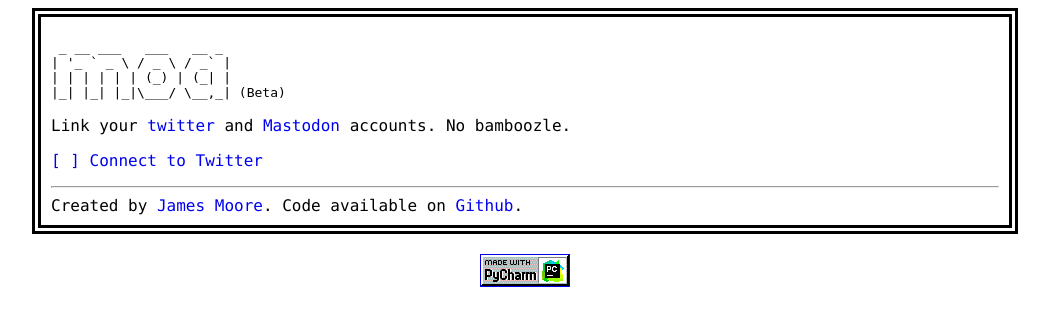
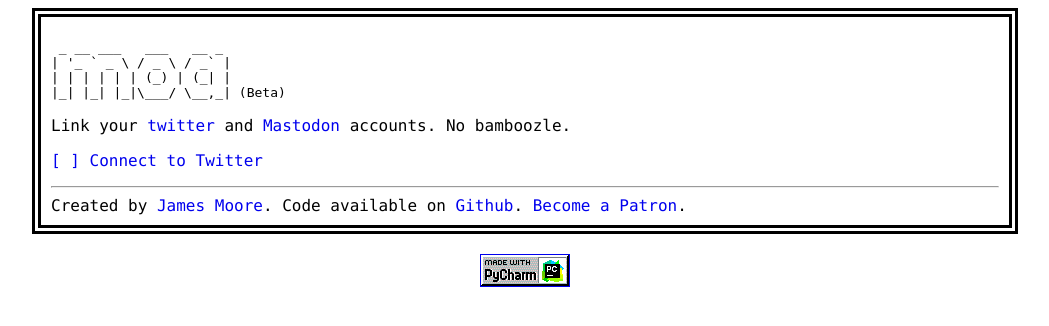
Before and after one commit to FedStoa/moa, a Flask app: page / in a window 1280 px wide. Shown: the top 326 px of the page, without its empty margins (115-1164 px from the left). Run offline with Flask 2, Linux system fonts and the light colour scheme; data that the repository does not hold is empty; parts of the project's set-up code (start-up, migrations or seed data) failed here and were passed over.

Commit message:
Add Patreon link

```diff
--- a/templates/layout.html.j2
+++ b/templates/layout.html.j2
@@ -34,7 +34,7 @@
 
     <hr>
     Created by <a target="_new" href="https://pdx.social/@foozmeat">James Moore</a>.
-    Code available on <a target="_new" href="https://github.com/foozmeat/moa">Github</a>.
+    Code available on <a target="_new" href="https://github.com/foozmeat/moa">Github</a>. <a href="https://www.patreon.com/bePatron?u=4446349" data-patreon-widget-type="become-patron-button">Become a Patron</a>.
 
 </div>
 <div class="badge">
```
